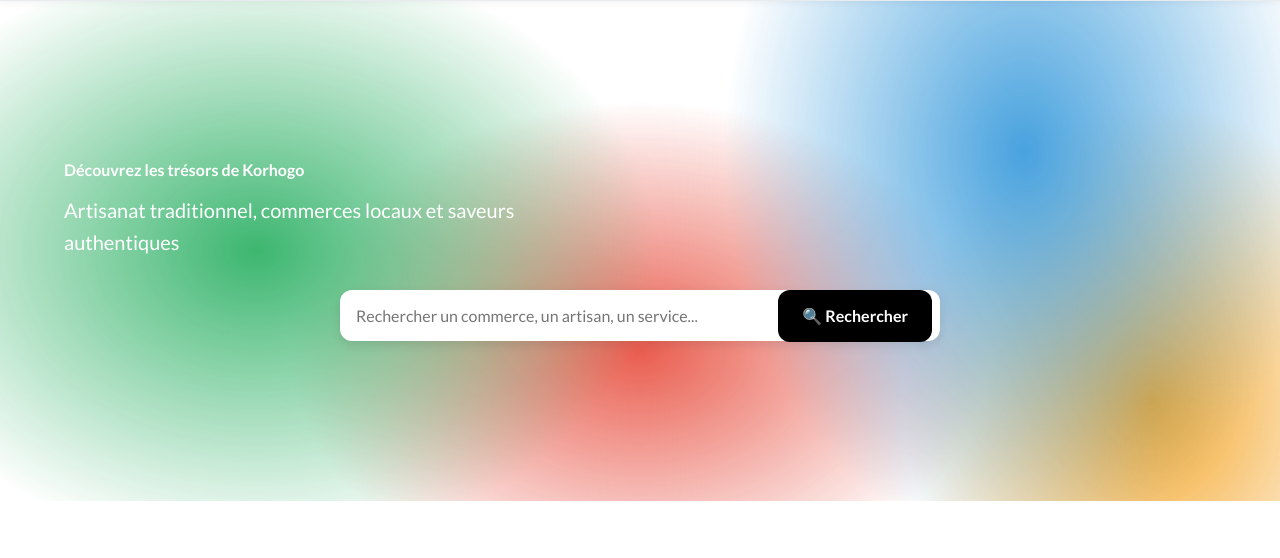
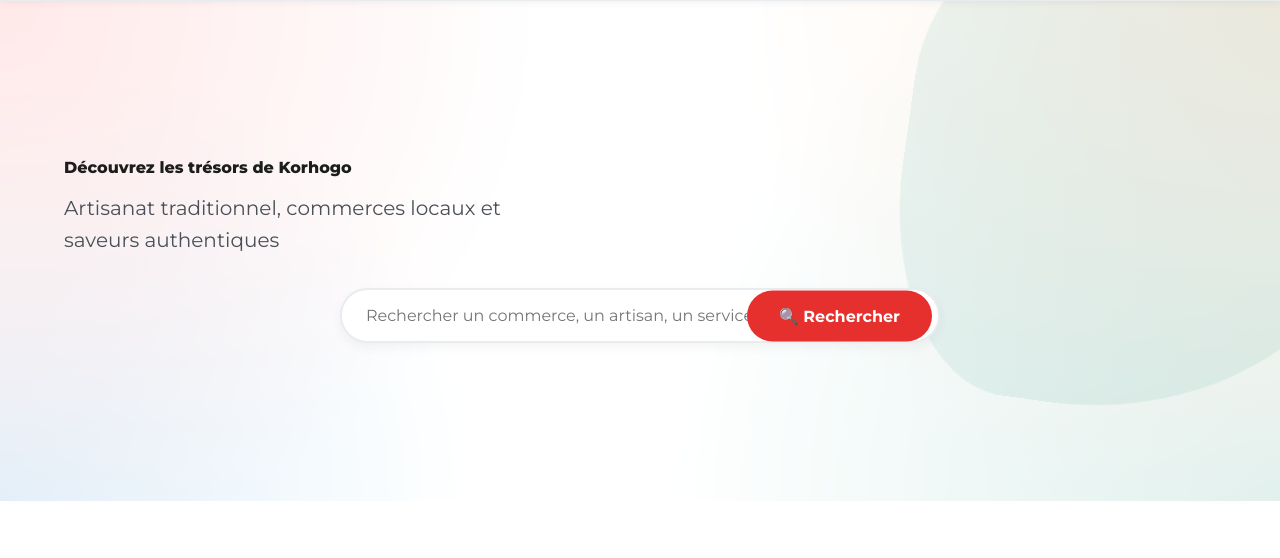
Before and after one commit to armelyara/Akwaba, a website: page cities/korhogo/public/index.html in a window 1280 px wide. Shown: the part 72-630 px from the top of the page. Drawn offline with Linux system fonts and the light colour scheme; no server answers.

Commit message:
feat: Implement a visual redesign for the Korhogo theme, introducing an SDC-inspired color palette, Montserrat font, and refreshed UI component styles.

```diff
--- a/cities/korhogo/public/css/korhogo-theme.css
+++ b/cities/korhogo/public/css/korhogo-theme.css
@@ -8,31 +8,38 @@
    ======================================================================== */
 
 :root {
-  /* Primary Colors - Vibrant and Modern */
-  --color-primary: #E74C3C;         /* Vibrant Red */
-  --color-primary-light: #F39C12;   /* Orange */
-  --color-primary-dark: #C0392B;    /* Dark Red */
+  /* SDC Cote des Neiges Inspired Palette */
+  --color-primary: #E6302E;
+  /* Vibrant Red */
+  --color-primary-light: #FF6B6B;
+  /* Light Red */
+  --color-primary-dark: #C0392B;
+  /* Dark Red */
 
-  /* Secondary Colors - Fresh and Lively */
-  --color-secondary: #27AE60;       /* Green */
-  --color-secondary-light: #2ECC71; /* Light Green */
-  --color-secondary-dark: #229954;  /* Dark Green */
+  --color-secondary: #289D8F;
+  /* Teal/Green */
+  --color-secondary-light: #48C9B0;
+  /* Light Teal */
+  --color-secondary-dark: #1F7A6F;
+  /* Dark Teal */
 
-  /* Accent Colors - Bold */
-  --color-accent: #3498DB;          /* Blue */
-  --color-accent-light: #5DADE2;    /* Light Blue */
-  --color-accent-dark: #2874A6;     /* Dark Blue */
+  --color-accent: #0056B3;
+  /* Deep Blue */
+  --color-accent-light: #3498DB;
+  /* Light Blue */
+  --color-accent-dark: #003D80;
+  /* Dark Blue */
 
-  /* Additional Vibrant Colors */
-  --color-orange: #F39C12;
-  --color-yellow: #F1C40F;
-  --color-teal: #16A085;
-  --color-purple: #9B59B6;
+  --color-yellow: #F4A261;
+  /* Warm Yellow */
+  --color-orange: #E76F51;
+  /* Burnt Orange */
 
   /* Neutral Colors */
   --color-white: #FFFFFF;
-  --color-black: #000000;
-  --color-gray-100: #F8F9FA;
+  --color-black: #1D1D1D;
+  /* Soft Black */
+  --color-gray-100: #F7F9FC;
   --color-gray-200: #E9ECEF;
   --color-gray-300: #DEE2E6;
   --color-gray-700: #495057;
@@ -40,11 +47,17 @@
 
   /* Background Colors */
   --color-bg-primary: #FFFFFF;
-  --color-bg-secondary: #F8F9FA;
+  --color-bg-secondary: #F4F8FB;
+  /* Very light blue-gray */
 
   /* Typography */
-  --font-heading: 'Lato', 'Helvetica Neue', sans-serif;
-  --font-body: 'Lato', 'Helvetica Neue', sans-serif;
+  --font-heading: 'Montserrat', sans-serif;
+  --font-body: 'Montserrat', sans-serif;
+
+  /* Shapes */
+  --radius-md: 12px;
+  --radius-lg: 24px;
+  --radius-pill: 50px;
 }
 
 /* ========================================================================
@@ -98,7 +111,8 @@ body {
   font-size: var(--text-xl);
   color: var(--color-black);
   margin: 0;
-  font-weight: 700;
+  font-weight: 800;
+  /* Extra bold */
   letter-spacing: -0.02em;
 }
 
@@ -187,6 +201,7 @@ body {
 }
 
 /* Flowing waves background */
+/* Flowing waves background - SDC Style */
 .hero-section::before {
   content: '';
   position: absolute;
@@ -194,13 +209,30 @@ body {
   left: 0;
   right: 0;
   bottom: 0;
-  background:
-    radial-gradient(ellipse 800px 600px at 20% 50%, var(--color-secondary) 0%, transparent 50%),
-    radial-gradient(ellipse 600px 800px at 80% 30%, var(--color-accent) 0%, transparent 50%),
-    radial-gradient(ellipse 700px 500px at 50% 70%, var(--color-primary) 0%, transparent 50%),
-    radial-gradient(ellipse 500px 600px at 90% 80%, var(--color-orange) 0%, transparent 50%);
-  opacity: 0.9;
+  background-color: var(--color-white);
+  background-image:
+    radial-gradient(circle at 0% 0%, var(--color-primary-light) 0, transparent 40%),
+    radial-gradient(circle at 100% 0%, var(--color-yellow) 0, transparent 40%),
+    radial-gradient(circle at 100% 100%, var(--color-secondary) 0, transparent 45%),
+    radial-gradient(circle at 0% 100%, var(--color-accent-light) 0, transparent 35%);
+  opacity: 0.15;
+  /* Subtle texture background */
   z-index: 1;
+}
+
+/* Organic blobs using pseudo-elements on container */
+.hero-section::after {
+  content: '';
+  position: absolute;
+  right: -10%;
+  top: -20%;
+  width: 60vh;
+  height: 60vh;
+  background: var(--color-secondary);
+  border-radius: 40% 60% 70% 30% / 40% 50% 60% 50%;
+  opacity: 0.1;
+  z-index: 0;
+  animation: blob-float 10s infinite alternate;
 }
 
 .hero-section .container {
@@ -211,16 +243,16 @@ body {
 .hero-section h2 {
   font-family: var(--font-heading);
   font-size: var(--text-5xl);
-  color: var(--color-white);
+  color: var(--color-black);
   margin-bottom: var(--space-4);
-  font-weight: 700;
+  font-weight: 800;
   line-height: 1.1;
   max-width: 600px;
 }
 
 .hero-tagline {
   font-size: var(--text-xl);
-  color: var(--color-white);
+  color: var(--color-gray-700);
   margin-bottom: var(--space-8);
   font-weight: 400;
   max-width: 500px;
@@ -235,12 +267,13 @@ body {
 
 .search-input {
   flex: 1;
-  padding: var(--space-4);
-  border: none;
-  border-radius: var(--radius-lg);
+  padding: var(--space-4) var(--space-6);
+  border: 2px solid var(--color-gray-200);
+  border-radius: var(--radius-pill);
   font-size: var(--text-base);
   background: var(--color-white);
-  box-shadow: 0 4px 12px rgba(0, 0, 0, 0.1);
+  box-shadow: 0 4px 12px rgba(0, 0, 0, 0.05);
+  transition: all var(--transition-fast);
 }
 
 .search-input:focus {
@@ -248,18 +281,18 @@ body {
 }
 
 .search-btn {
-  padding: var(--space-4) var(--space-6);
-  background: var(--color-black);
+  padding: var(--space-4) var(--space-8);
+  background: var(--color-primary);
   color: var(--color-white);
   border: none;
-  border-radius: var(--radius-lg);
-  font-weight: 600;
+  border-radius: var(--radius-pill);
+  font-weight: 700;
   cursor: pointer;
   transition: all var(--transition-fast);
 }
 
 .search-btn:hover {
-  background: var(--color-gray-900);
+  background: var(--color-primary-dark);
   transform: translateY(-2px);
 }
 
@@ -313,12 +346,17 @@ body {
   text-align: center;
   cursor: pointer;
   transition: all var(--transition-fast);
+  display: flex;
+  flex-direction: column;
+  align-items: center;
+  justify-content: center;
 }
 
 .category-card:hover {
   border-color: var(--color-primary);
-  transform: translateY(-4px);
-  box-shadow: 0 8px 16px rgba(0, 0, 0, 0.1);
+  transform: translateY(-5px);
+  box-shadow: 0 10px 20px rgba(0, 0, 0, 0.08);
+  background-color: var(--color-white);
 }
 
 .category-icon {
@@ -475,10 +513,21 @@ body {
   margin-top: var(--space-3);
 }
 
+/* Blob Animation */
+@keyframes blob-float {
+  0% {
+    transform: translate(0, 0) rotate(0deg);
+  }
+
+  100% {
+    transform: translate(-30px, 40px) rotate(10deg);
+  }
+}
+
 .action-btn {
-  padding: var(--space-2);
+  padding: var(--space-2) var(--space-4);
   border: none;
-  border-radius: var(--radius-md);
+  border-radius: var(--radius-pill);
   color: var(--color-white);
   font-weight: 600;
   font-size: var(--text-xs);
@@ -559,8 +608,8 @@ body {
   background: var(--color-primary);
   color: var(--color-white);
   border: none;
-  padding: var(--space-3) var(--space-6);
-  border-radius: var(--radius-lg);
+  padding: var(--space-3) var(--space-8);
+  border-radius: var(--radius-pill);
   font-weight: 600;
   cursor: pointer;
   transition: all var(--transition-fast);
@@ -569,7 +618,7 @@ body {
 .btn-primary:hover:not(:disabled) {
   background: var(--color-primary-dark);
   transform: translateY(-2px);
-  box-shadow: 0 4px 12px rgba(231, 76, 60, 0.3);
+  box-shadow: 0 4px 15px rgba(230, 48, 46, 0.4);
 }
 
 .btn-secondary {
@@ -603,8 +652,7 @@ body {
 /* Accent bar (like SDC photo accent) */
 .accent-bar {
   height: 8px;
-  background: linear-gradient(
-    to right,
+  background: linear-gradient(to right,
       var(--color-accent) 0%,
       var(--color-accent) 25%,
       var(--color-secondary) 25%,
@@ -612,6 +660,5 @@ body {
       var(--color-primary) 50%,
       var(--color-primary) 75%,
       var(--color-orange) 75%,
-    var(--color-orange) 100%
-  );
+      var(--color-orange) 100%);
 }
--- a/cities/korhogo/public/index.html
+++ b/cities/korhogo/public/index.html
@@ -1,5 +1,6 @@
 <!DOCTYPE html>
 <html lang="fr">
+
 <head>
     <meta charset="UTF-8">
     <meta name="viewport" content="width=device-width, initial-scale=1.0">
@@ -40,7 +41,8 @@
     <!-- Fonts -->
     <link rel="preconnect" href="https://fonts.googleapis.com">
     <link rel="preconnect" href="https://fonts.gstatic.com" crossorigin>
-    <link href="https://fonts.googleapis.com/css2?family=Playfair+Display:wght@600;700;800&family=Lato:wght@400;700&family=Merriweather:wght@400;700&display=swap" rel="stylesheet">
+    <link href="https://fonts.googleapis.com/css2?family=Montserrat:wght@400;500;600;700;800;900&display=swap"
+        rel="stylesheet">
 
     <!-- Core CSS -->
     <link rel="stylesheet" href="/core/css/base.css">
@@ -50,6 +52,7 @@
     <!-- Korhogo Theme -->
     <link rel="stylesheet" href="/css/korhogo-theme.css">
 </head>
+
 <body>
 
     <!-- Header -->
@@ -79,12 +82,8 @@
 
             <!-- Search Bar -->
             <div class="search-container">
-                <input
-                    type="text"
-                    id="searchInput"
-                    class="search-input"
-                    placeholder="Rechercher un commerce, un artisan, un service..."
-                    aria-label="Rechercher">
+                <input type="text" id="searchInput" class="search-input"
+                    placeholder="Rechercher un commerce, un artisan, un service..." aria-label="Rechercher">
                 <button id="searchBtn" class="search-btn">🔍 Rechercher</button>
             </div>
         </div>
@@ -289,7 +288,7 @@
                             <div class="business-card-meta">
                                 <span class="business-card-rating">⭐ ${business.rating?.toFixed(1) || 'N/A'}</span>
                                 ${business.isOpen !== null ?
-                                    `<span class="business-card-status ${business.isOpen ? 'open' : 'closed'}">
+                        `<span class="business-card-status ${business.isOpen ? 'open' : 'closed'}">
                                         ${business.isOpen ? '🟢 Ouvert' : '🔴 Fermé'}
                                     </span>` : ''}
                             </div>
@@ -407,4 +406,5 @@
     </script>
 
 </body>
+
 </html>
```
Lines whose indentation alone changed are shown as unchanged.
